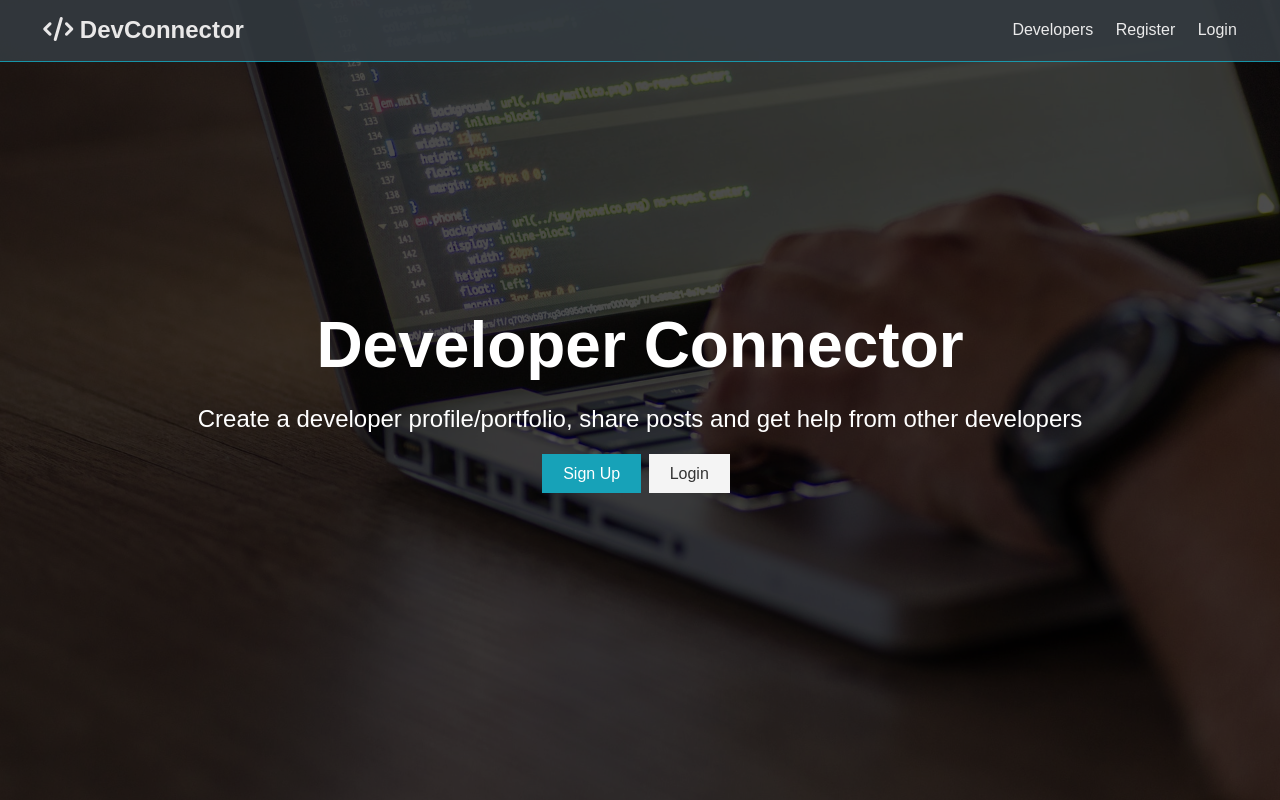
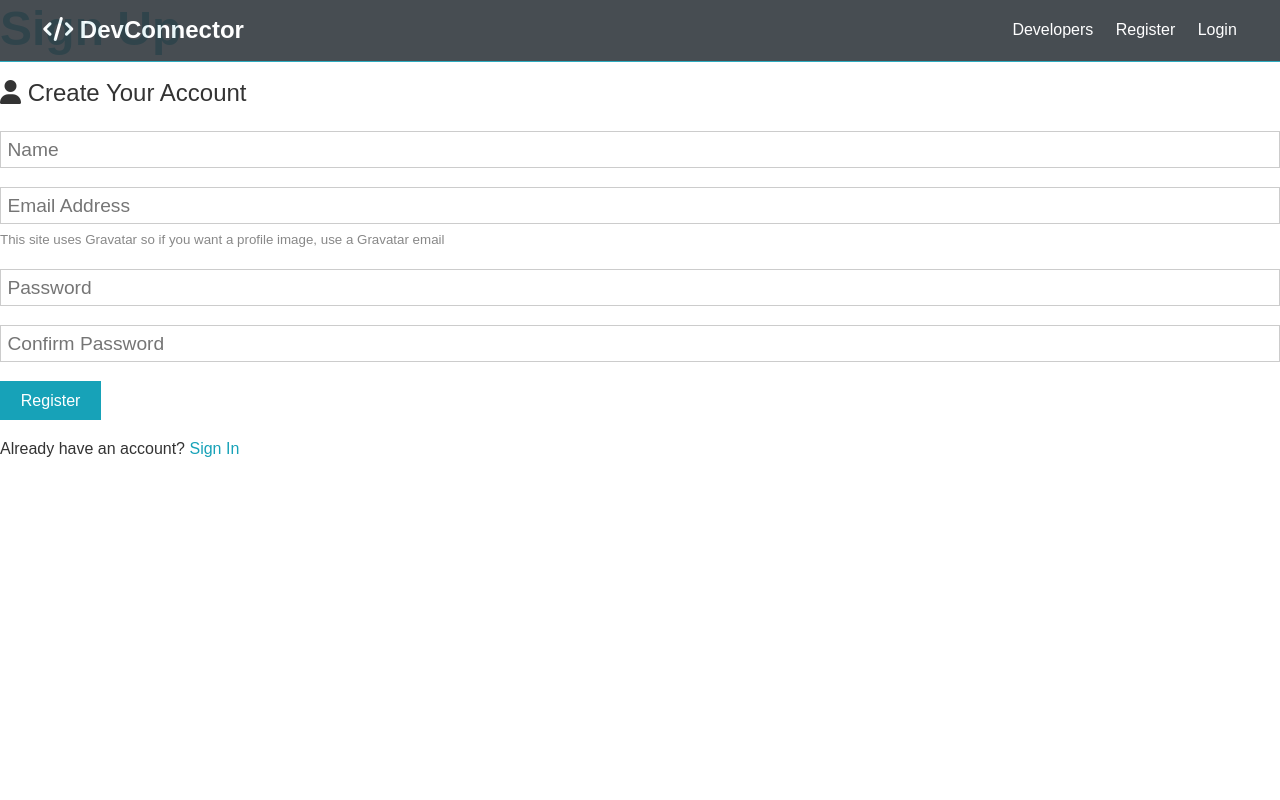
Before and after one commit to solomonboundy1/social-media-project, a React (Create React App) app in the folder client/: page /register in a window 1280 px wide. Built offline with nearby package versions, Linux system fonts and the light colour scheme.

Commit message:
router has been set up with routes for signing up and logging in

```diff
--- a/client/src/App.js
+++ b/client/src/App.js
@@ -1,13 +1,22 @@
 import "./App.css";
 import { Fragment } from "react";
+import { BrowserRouter as Router, Route, Routes } from "react-router-dom";
 import Navbar from "./components/layout/Navbar";
 import Landing from "./components/layout/Landing";
+import Login from "./components/auth/Login";
+import Register from "./components/auth/Register";
 
 const App = () => (
-  <Fragment>
-    <Navbar />
-    <Landing />
-  </Fragment>
+  <Router>
+    <Fragment>
+      <Navbar />
+      <Routes>
+        <Route path="/" element={<Landing />} />
+        <Route path="/register" element={<Register />}></Route>
+        <Route path="/login" element={<Login />}></Route>
+      </Routes>
+    </Fragment>
+  </Router>
 );
 
 export default App;
--- /dev/null
+++ b/client/src/components/auth/Login.jsx
@@ -0,0 +1,54 @@
+import React, { Fragment, useState } from "react";
+import { Link } from "react-router-dom";
+
+const Login = () => {
+  const [formData, setFormData] = useState({
+    email: "",
+    password: "",
+  });
+
+  const { email, password } = formData;
+  const onChange = (e) =>
+    setFormData({ ...formData, [e.target.name]: e.target.value });
+
+  const onSubmit = async (e) => {
+    e.preventDefault();
+    console.log("SUCCESS");
+  };
+
+  return (
+    <Fragment>
+      <h1 className="large text-primary">Sign In</h1>
+      <p className="lead">
+        <i className="fas fa-user"></i> Sign Into Your Account
+      </p>
+      <form className="form" onSubmit={(e) => onSubmit(e)}>
+        <div className="form-group">
+          <input
+            type="email"
+            placeholder="Email Address"
+            name="email"
+            value={email}
+            onChange={(e) => onChange(e)}
+          />
+        </div>
+        <div className="form-group">
+          <input
+            type="password"
+            placeholder="Password"
+            name="password"
+            minLength="6"
+            value={password}
+            onChange={(e) => onChange(e)}
+          />
+        </div>
+        <input type="submit" className="btn btn-primary" value="Login" />
+      </form>
+      <p className="my-1">
+        Don't have an account? <Link to="/register">Sign Up</Link>
+      </p>
+    </Fragment>
+  );
+};
+
+export default Login;
--- /dev/null
+++ b/client/src/components/auth/Register.jsx
@@ -0,0 +1,84 @@
+import React, { Fragment, useState } from "react";
+import { Link } from "react-router-dom";
+
+const Register = () => {
+  const [formData, setFormData] = useState({
+    name: "",
+    email: "",
+    password: "",
+    password2: "",
+  });
+
+  const { name, email, password, password2 } = formData;
+  const onChange = (e) =>
+    setFormData({ ...formData, [e.target.name]: e.target.value });
+
+  const onSubmit = async (e) => {
+    e.preventDefault();
+    if (password !== password2) {
+      console.log("Passwords do not match");
+    } else {
+      console.log("SUCCESS");
+    }
+  };
+
+  return (
+    <Fragment>
+      <h1 className="large text-primary">Sign Up</h1>
+      <p className="lead">
+        <i className="fas fa-user"></i> Create Your Account
+      </p>
+      <form className="form" onSubmit={(e) => onSubmit(e)}>
+        <div className="form-group">
+          <input
+            type="text"
+            placeholder="Name"
+            name="name"
+            value={name}
+            onChange={(e) => onChange(e)}
+            required
+          />
+        </div>
+        <div className="form-group">
+          <input
+            type="email"
+            placeholder="Email Address"
+            name="email"
+            value={email}
+            onChange={(e) => onChange(e)}
+          />
+          <small className="form-text">
+            This site uses Gravatar so if you want a profile image, use a
+            Gravatar email
+          </small>
+        </div>
+        <div className="form-group">
+          <input
+            type="password"
+            placeholder="Password"
+            name="password"
+            minLength="6"
+            value={password}
+            onChange={(e) => onChange(e)}
+          />
+        </div>
+        <div className="form-group">
+          <input
+            type="password"
+            placeholder="Confirm Password"
+            name="password2"
+            minLength="6"
+            value={password2}
+            onChange={(e) => onChange(e)}
+          />
+        </div>
+        <input type="submit" className="btn btn-primary" value="Register" />
+      </form>
+      <p className="my-1">
+        Already have an account? <Link to="/login">Sign In</Link>
+      </p>
+    </Fragment>
+  );
+};
+
+export default Register;
--- a/client/src/components/layout/Landing.jsx
+++ b/client/src/components/layout/Landing.jsx
@@ -1,4 +1,5 @@
 import React from "react";
+import { Link } from "react-router-dom";
 
 const Landing = () => {
   return (
@@ -11,12 +12,12 @@
             other developers
           </p>
           <div className="buttons">
-            <a href="register.html" className="btn btn-primary">
+            <Link to="/register" className="btn btn-primary">
               Sign Up
-            </a>
-            <a href="login.html" className="btn btn-light">
+            </Link>
+            <Link to="/login" className="btn btn-light">
               Login
-            </a>
+            </Link>
           </div>
         </div>
       </div>
--- a/client/src/components/layout/Navbar.jsx
+++ b/client/src/components/layout/Navbar.jsx
@@ -1,22 +1,23 @@
 import React from "react";
+import { Link } from "react-router-dom";
 
 const Navbar = () => {
   return (
     <nav className="navbar bg-dark">
       <h1>
-        <a href="index.html">
+        <Link to="/">
           <i className="fas fa-code"></i> DevConnector
-        </a>
+        </Link>
       </h1>
       <ul>
         <li>
-          <a href="profiles.html">Developers</a>
+          <a href="!#">Developers</a>
         </li>
         <li>
-          <a href="register.html">Register</a>
+          <Link to="/register">Register</Link>
         </li>
         <li>
-          <a href="login.html">Login</a>
+          <Link to="/login">Login</Link>
         </li>
       </ul>
     </nav>
```
